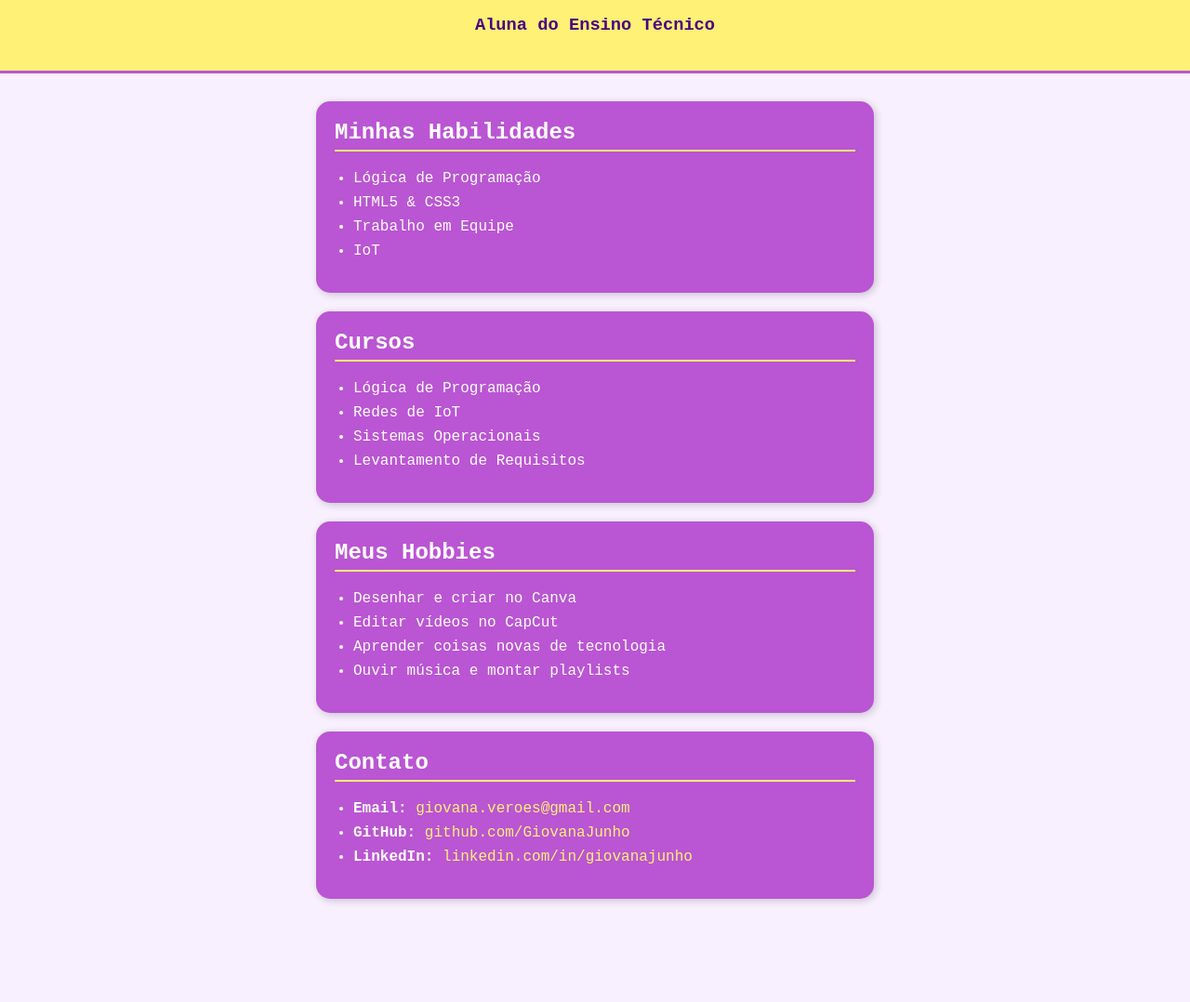
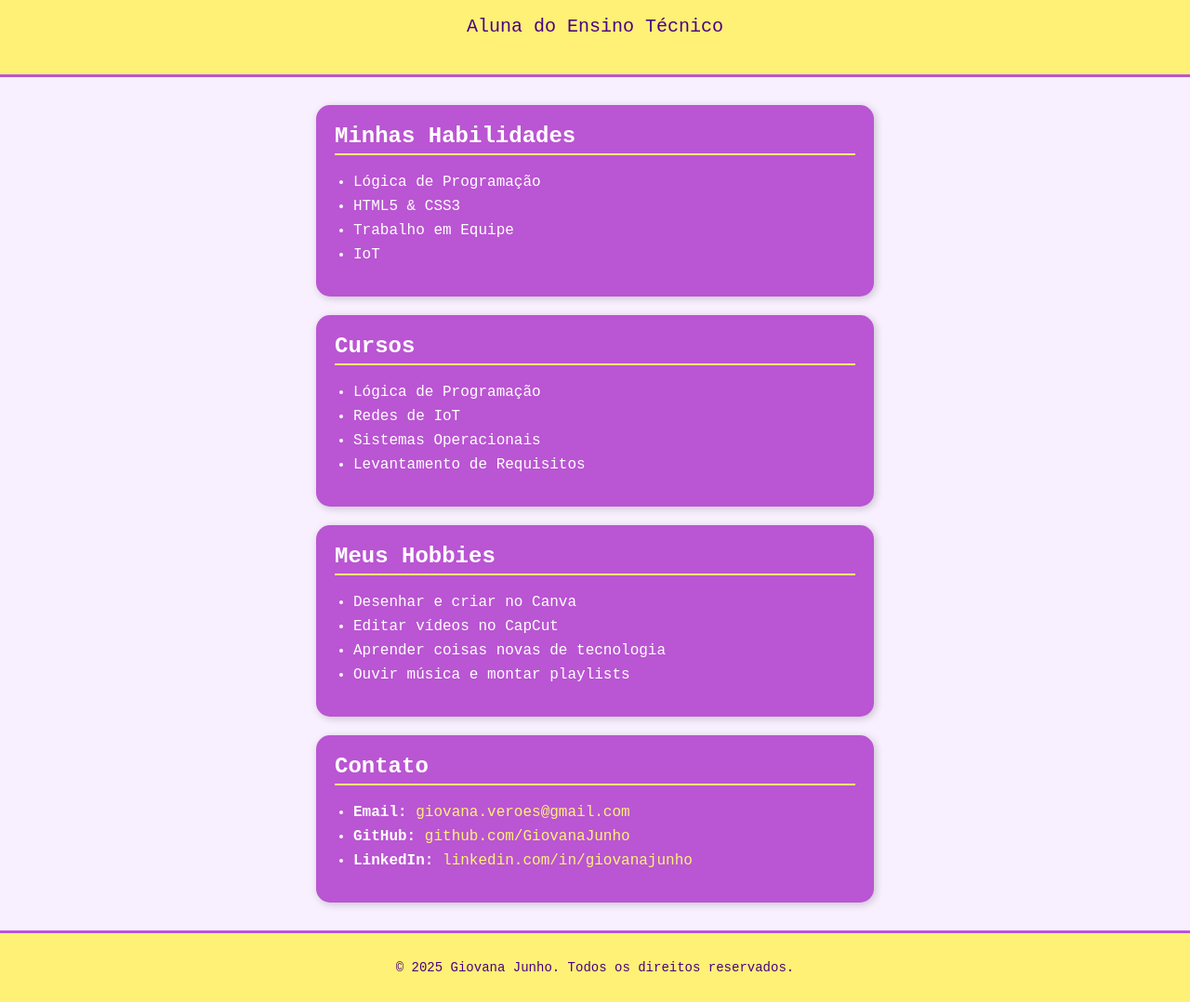
Before and after one commit to Gih0junho/INDE.html, a plain HTML site: page index.html in a window 1280 px wide. Shown: the part 78-1156 px from the top of the page at 93% size. Before the commit the page ends 1075 px from the top, so only its background shows below. Drawn offline with Linux system fonts and the light colour scheme.

Commit message:
Add files via upload

```diff
--- a/index.html
+++ b/index.html
@@ -69,12 +69,21 @@
         a:hover {
             text-decoration: underline;
         }
+
+        footer {
+            background-color: #fff176;
+            text-align: center;
+            padding: 15px 0;
+            color: #4b0082;
+            font-size: 14px;
+            border-top: 3px solid #ba55d3;
+        }
     </style>
 </head>
 <body>
     <header>
         <h1>Bem-vindo à minha página!</h1>
-        <h3>Aluna do Ensino Técnico</h3>
+        <p>Aluna do Ensino Técnico</p>
     </header>
 
     <main>
@@ -117,5 +126,9 @@
             </ul>
         </section>
     </main>
+
+    <footer>
+        <p>&copy; 2025 Giovana Junho. Todos os direitos reservados.</p>
+    </footer>
 </body>
 </html>
```
